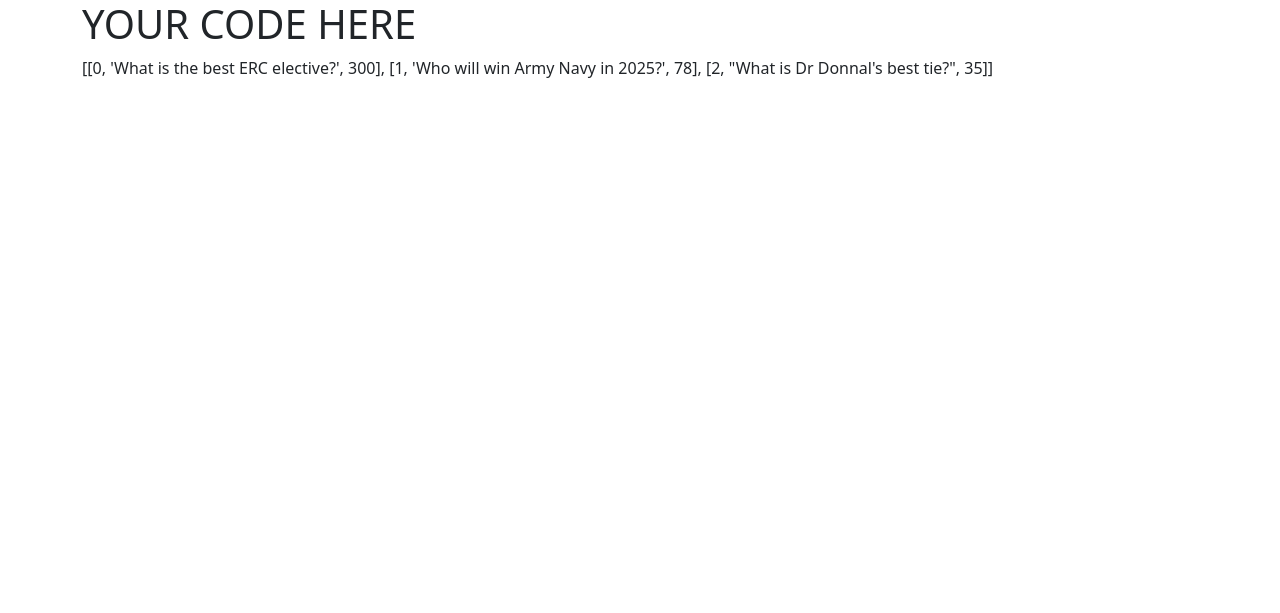
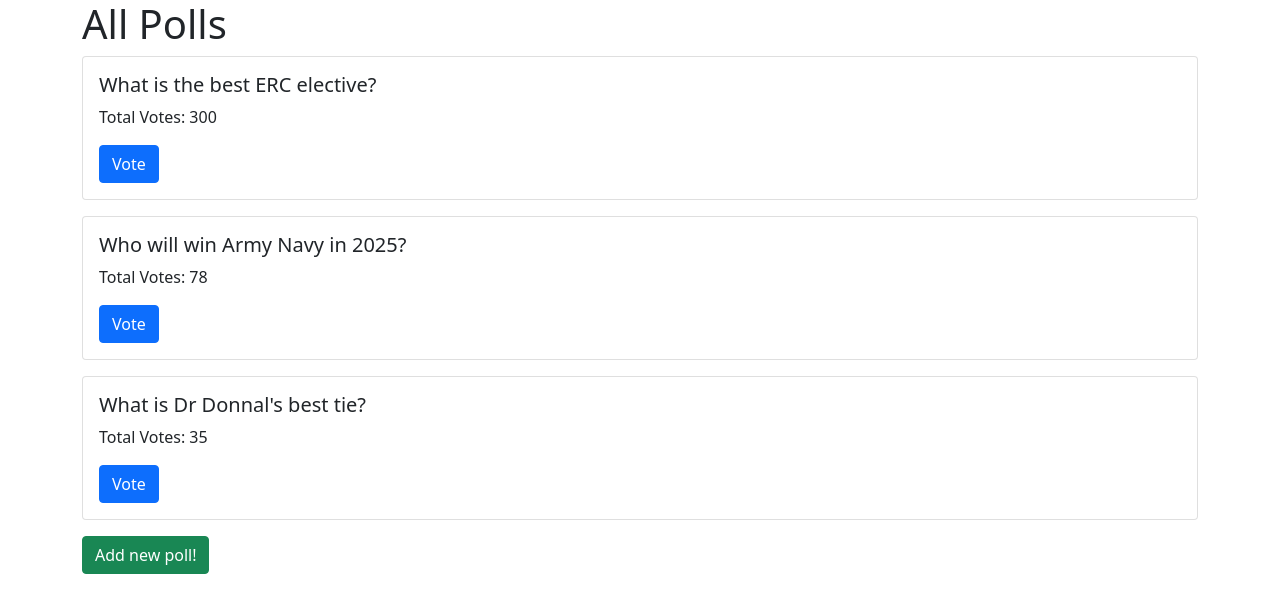
Before and after one commit to ew432usna/pollstr, a Flask app: page / in a window 1280 px wide. Shown: the top 613 px of the page. Run offline with Flask 3, Linux system fonts and the light colour scheme.

Commit message:
Adding new code for index.html

```diff
--- a/templates/index.html
+++ b/templates/index.html
@@ -8,8 +8,20 @@
 </head>
 <body>
 <div class="container">
-    <h1>YOUR CODE HERE</h1>
-   {{polls}}
+    <h1>All Polls</h1>
+    <div id="polls">
+        <!-- Polls will be inserted here -->
+        {% for poll in polls %}
+        <div class="card mb-3">
+            <div class="card-body">
+                <h5 class="card-title">{{ poll[1] }}</h5>
+                <p class="card-text">Total Votes: {{ poll[2] }}</p>
+                <a href="/poll/{{ poll[0] }}" class="btn btn-primary">Vote</a>
+            </div>
+        </div>
+        {% endfor %}
+    </div>
+    <a href="/poll/new" class="btn btn-success">Add new poll!</a>
 </div>
 </body>
 </html>
```
